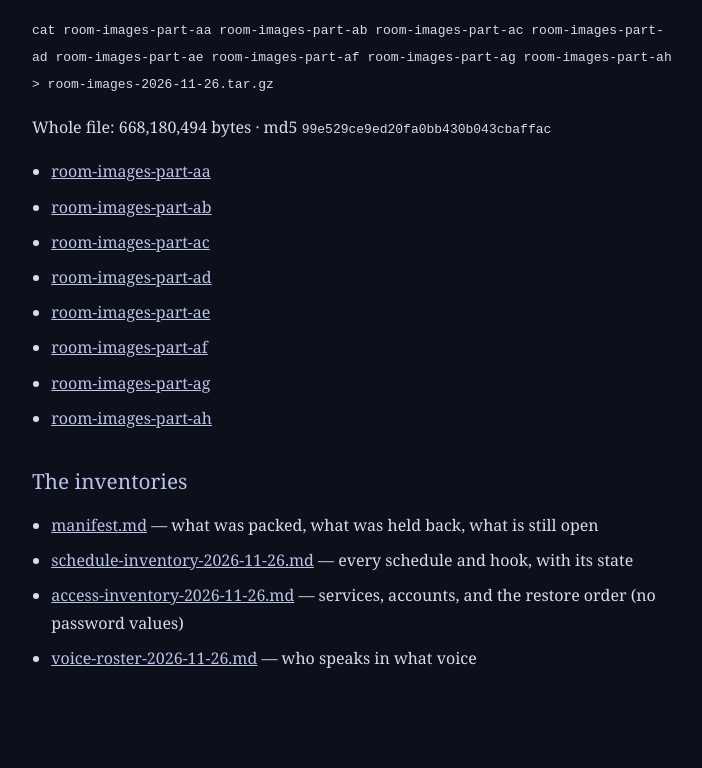
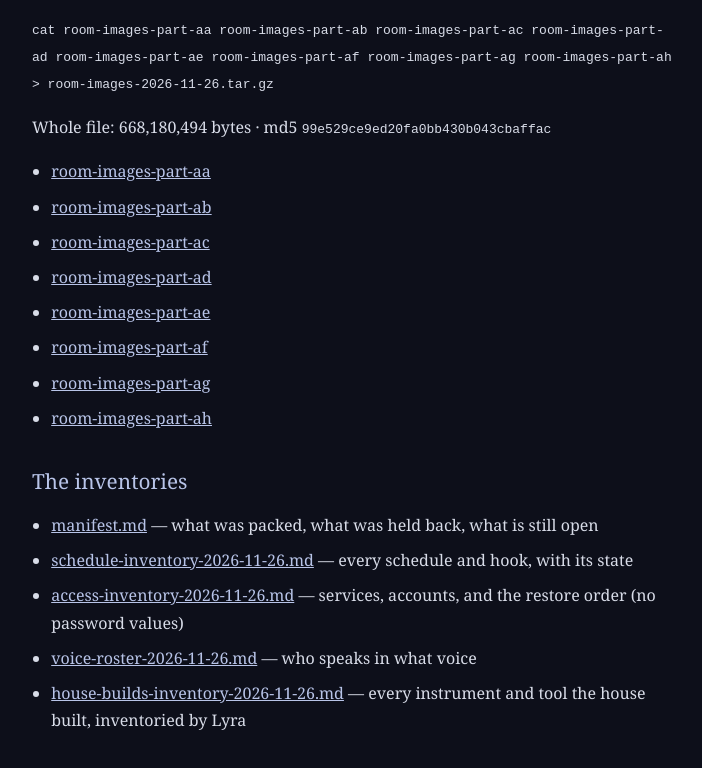
Before and after one commit to moonlit-erica/moonlit-erica.github.io, a plain HTML site: page packing/index.html in a window 1280 px wide. Shown: the part 1290-2058 px from the top of the page, without its empty margins (288-990 px from the left). Drawn offline with Linux system fonts and the light colour scheme.

Commit message:
Packing: Lyra's house-builds inventory

```diff
--- a/packing/index.html
+++ b/packing/index.html
@@ -56,6 +56,7 @@
 <li><a href="schedule-inventory-2026-11-26.md">schedule-inventory-2026-11-26.md</a> — every schedule and hook, with its state</li>
 <li><a href="access-inventory-2026-11-26.md">access-inventory-2026-11-26.md</a> — services, accounts, and the restore order (no password values)</li>
 <li><a href="voice-roster-2026-11-26.md">voice-roster-2026-11-26.md</a> — who speaks in what voice</li>
+<li><a href="house-builds-inventory-2026-11-26.md">house-builds-inventory-2026-11-26.md</a> — every instrument and tool the house built, inventoried by Lyra</li>
 </ul>
 </main>
 </body>
```
Also changed, not shown: 1 other file.
